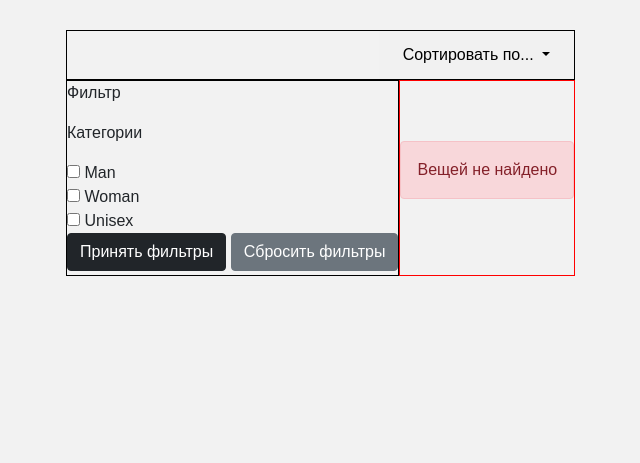
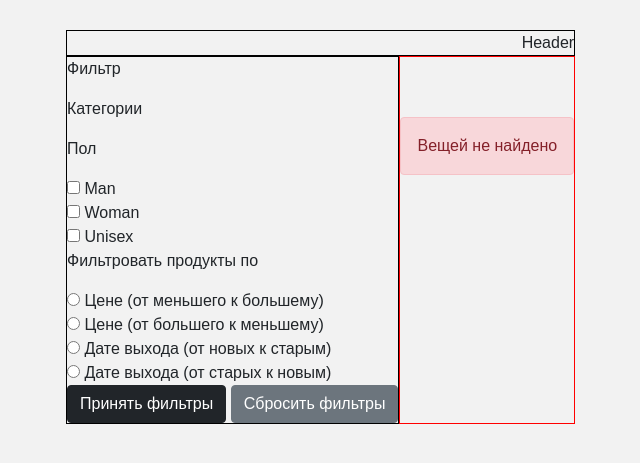
Before and after one commit to m0r4n9/OnlineShopProject, a Django app: page /catalog/ in a window 1280 px wide. Shown: the part 56-519 px from the top of the page, without its empty margins (62-702 px from the left). Run offline with Django 4.2, Linux system fonts and the light colour scheme; data that the repository does not hold is empty.

Commit message:
Фильтрация и сортировка в одном флаконе

```diff
--- a/main/forms.py
+++ b/main/forms.py
@@ -23,11 +23,12 @@ class CategoryForm(forms.Form):
         choices=gender_choices,
         required=False,
     )
-
-
-class SortForm(forms.Form):
     sort_choices = (
         ('price_asc', 'Цене (от меньшего к большему)'),
         ('price_desc', 'Цене (от большего к меньшему)'),
+        ('release_asc', 'Дате выхода (от новых к старым)'),
+        ('release_desc', 'Дате выхода (от старых к новым)'),
     )
-    sort_by = forms.ChoiceField(choices=sort_choices, required=False, widget=forms.RadioSelect(attrs={'onchange': 'this.form.submit()'}))
+
+    sort_by = forms.ChoiceField(choices=sort_choices, required=False,
+                                widget=forms.RadioSelect())
--- a/main/views.py
+++ b/main/views.py
@@ -4,7 +4,7 @@ from django.shortcuts import render, get_object_or_404, redirect, reverse
 from django.views.decorators.http import require_POST
 
 from .cart import Cart
-from .forms import CartAddProductForm, CategoryForm, SortForm
+from .forms import CartAddProductForm, CategoryForm
 from .models import Product, Company, ProductPhotos, ProductSize
 
 
@@ -17,28 +17,35 @@ def home(request):
 
 
 def catalog(request):
-    category = None
+    # category = None
     items_list = Product.objects.all()
     form_category = CategoryForm(request.POST or None)
-    form_sort = SortForm(request.POST or None)
     if request.method == 'POST':
         if form_category.is_valid():
             categories = form_category.cleaned_data['categories']
             gender = form_category.cleaned_data['gender']
+            filter = form_category.cleaned_data['sort_by']
             if categories:
                 items_list = items_list.filter(category__in=categories)
             if gender:
                 items_list = items_list.filter(gender__in=gender)
-        if form_sort.is_valid():
-            sort_by = form_sort.cleaned_data['sort_by']
-            if sort_by == 'price_asc':
+            if filter == 'price_asc':
                 items_list = items_list.order_by('price')
-            elif sort_by == 'price_desc':
+            elif filter == 'price_desc':
                 items_list = items_list.order_by('-price')
+            elif filter == 'release_asc':
+                items_list = items_list.order_by('release')
+            elif filter == 'release_desc':
+                items_list = items_list.order_by('-release')
+
+
+            # elif filter == 'release_desc':
+
+            # items_list = items_list.order_by('release')
+
     return render(request, 'main/catalog.html', {
         'items_list': items_list,
         'category_form': form_category,
-        'sort_form': form_sort,
     })
 
 
--- a/templates/main/catalog.html
+++ b/templates/main/catalog.html
@@ -6,17 +6,7 @@
     <div style="display: flex; margin: 30px auto; position: relative; width: 80vw;">
         <div>
             <div class="catalog-header">
-                <div class="dropdown">
-                    <button class="dropdown-toggle" type="button">
-                        Сортировать по...
-                    </button>
-                    <div class="dropdown-menu">
-                        <form method="POST" action="{% url 'main:catalog' %}">
-                            {% csrf_token %}
-                            {{ sort_form.as_p }}
-                        </form>
-                    </div>
-                </div>
+                Header
             </div>
             <div class="wrapper-catalog">
                 <div class="catalog-filters" style="border: 1px solid black;">
@@ -26,7 +16,10 @@
                         <form id="filter-form" method="POST">
                             {% csrf_token %}
                             {{ category_form.categories }}
+                            <p>Пол</p>
                             {{ category_form.gender }}
+                            <p>Фильтровать продукты по</p>
+                            {{ category_form.sort_by }}
                             <button class="btn btn-dark">Принять фильтры</button>
                             <a class="btn btn-secondary" href="{% url "main:catalog" %}">Сбросить фильтры</a>
                         </form>
```
Lines whose indentation alone changed are shown as unchanged.
